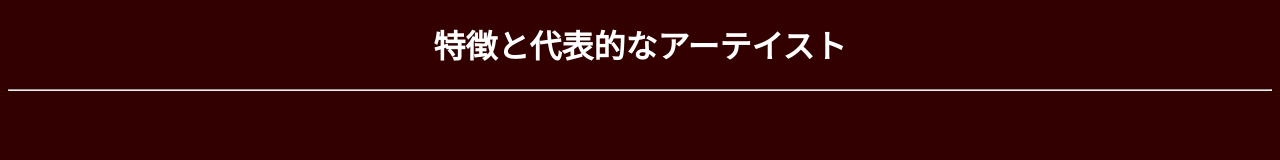
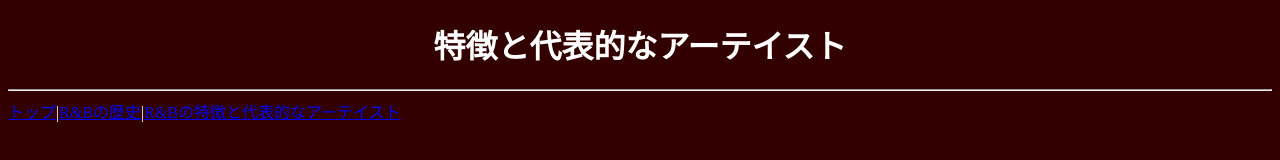
Before and after one commit to wed2025-004/information-processing-4th, a plain HTML site: page artist.html in a window 1280 px wide. Drawn offline with Linux system fonts and the light colour scheme.

Commit message:
Update artist.html

```diff
--- a/artist.html
+++ b/artist.html
@@ -9,5 +9,6 @@
 <body>
     <h1>特徴と代表的なアーテイスト</h1>
     <hr>
+    <a href="index.html">トップ</a>|<a href="history.html">R&Bの歴史</a>|<a href="artist.html">R&Bの特徴と代表的なアーテイスト</a>
 </body>
 </html>
```
